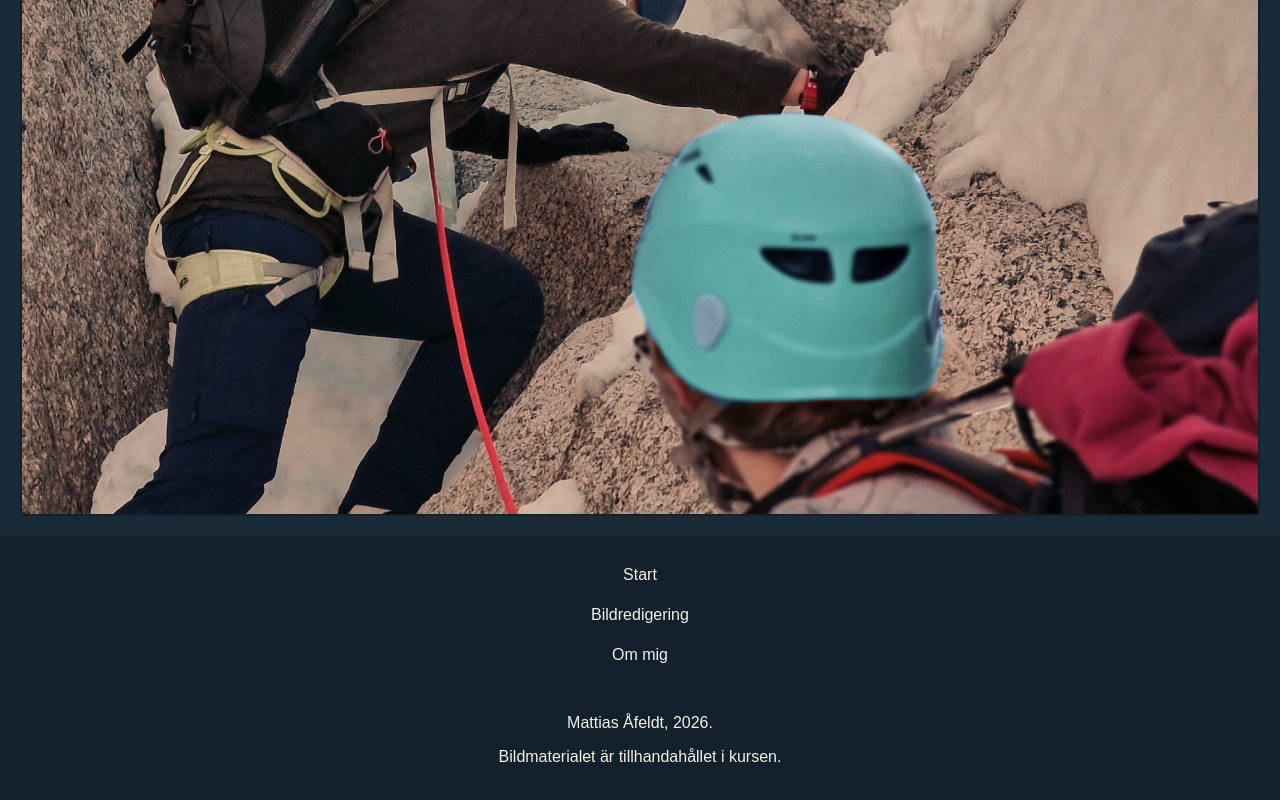
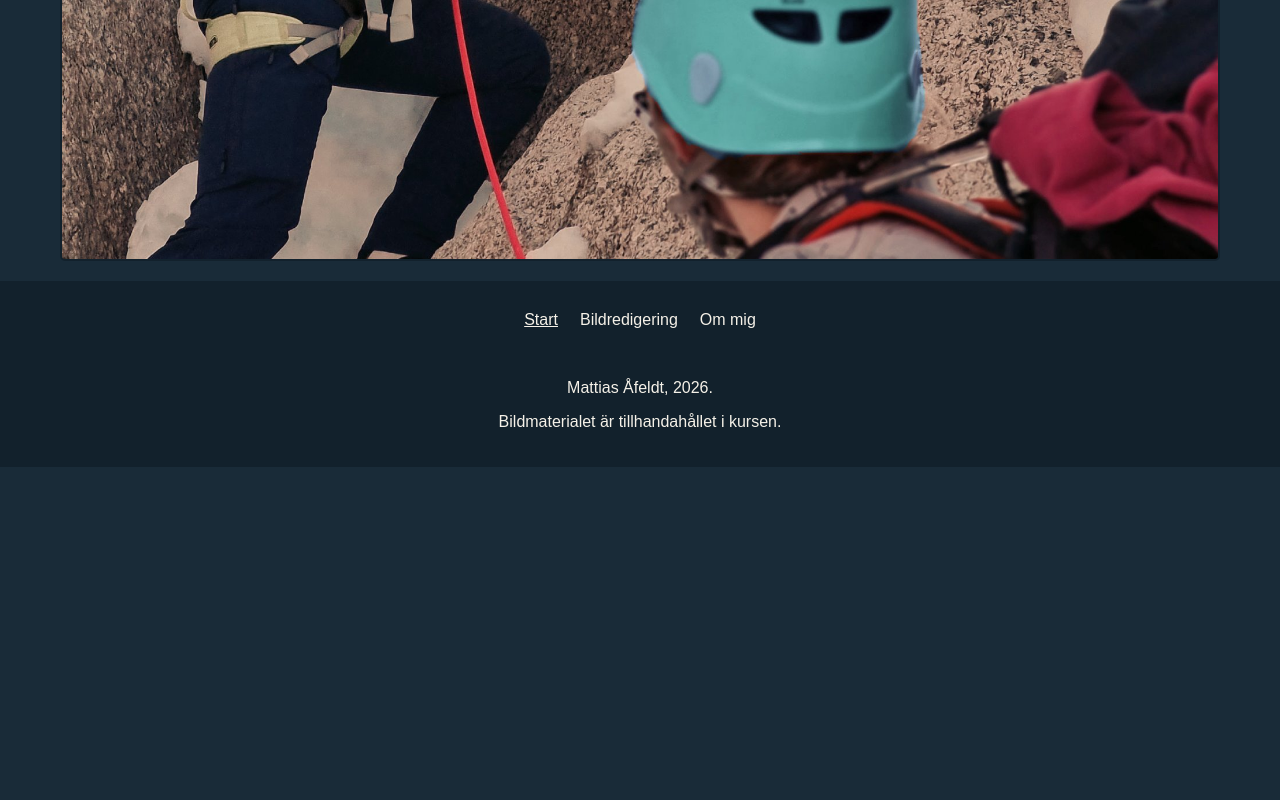
Before and after one commit to mattiasafeldt/bildserie-lab, a plain HTML site: page index.html in a window 1280 px wide. Shown: the part 4762-5562 px from the top of the page. After the commit the page ends 5229 px from the top, so only its background shows below. Drawn offline with Linux system fonts and the light colour scheme.

Commit message:
Gjort klart CSS för sidfot och påbörjat CSS för större skärmar.

```diff
--- a/style.css
+++ b/style.css
@@ -85,18 +85,22 @@ p {
 }
 .footer-nav {
     display: flex;
-    flex-direction: column;
+    flex-direction: row;
+    flex-wrap: wrap;
     list-style: none;
     padding: 0;
     margin: 0 0 20px;
     gap: 2px;
-    align-items: center;
+    justify-content: center;
 }
 .footer-nav a {
     display: block;
     padding: 10px;
     color: #f5f1e8;
     text-decoration: none;
+}
+.footer-nav a[aria-current="page"] {
+    text-decoration: underline;
 }
 .image-pair {
     display: flex;
@@ -124,3 +128,14 @@ p {
     padding-top: 17px;
     border-top: 2px solid #12212c;
 }
+@media (min-width: 768px) {
+    .image-pair {
+        display: grid;
+        grid-template-columns: repeat(2, minmax(0, 1fr));
+        gap: 20px;
+    }
+    .main-content {
+        max-width: 1200px;
+        margin-inline: auto;
+    }
+}
```
